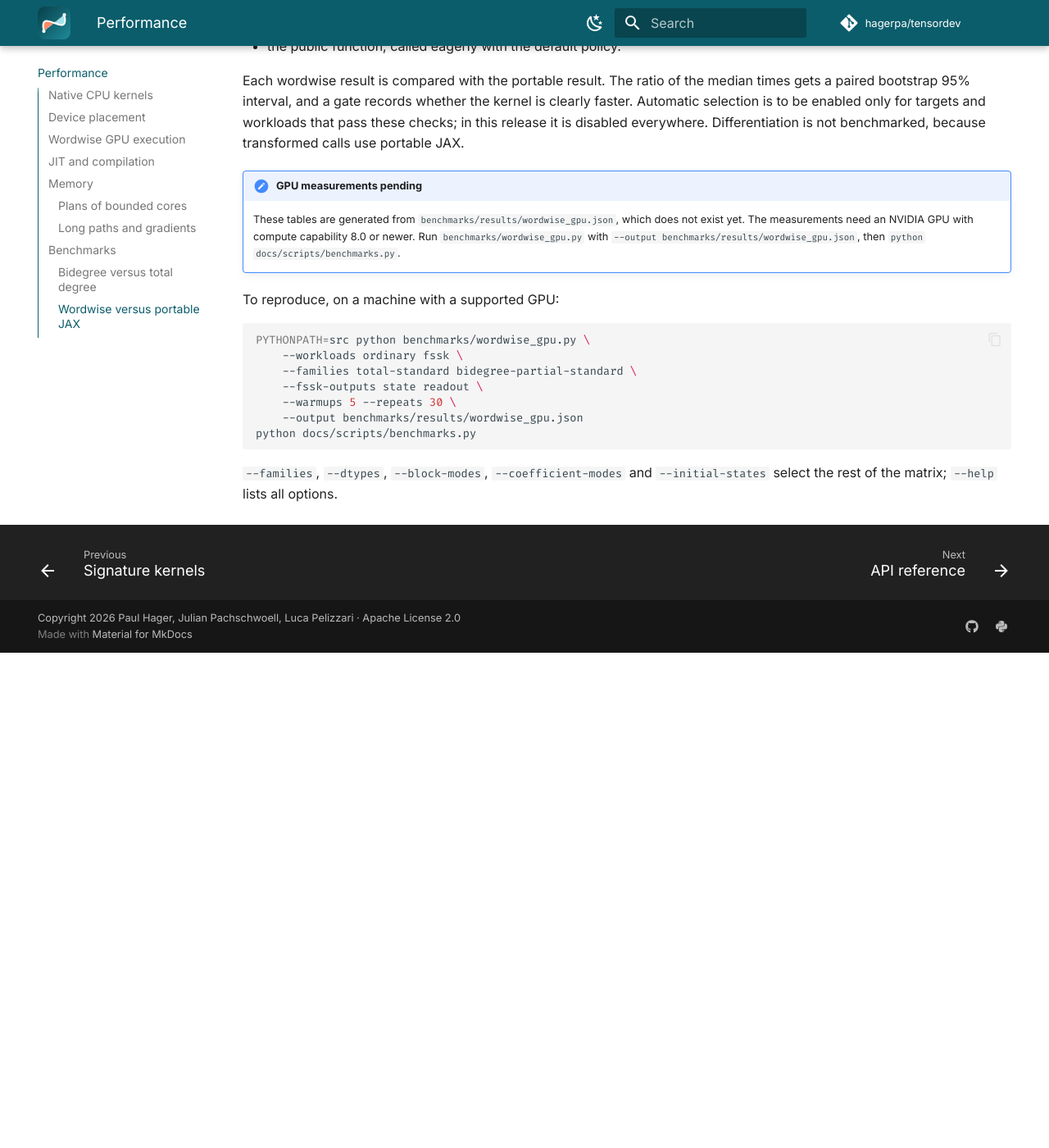
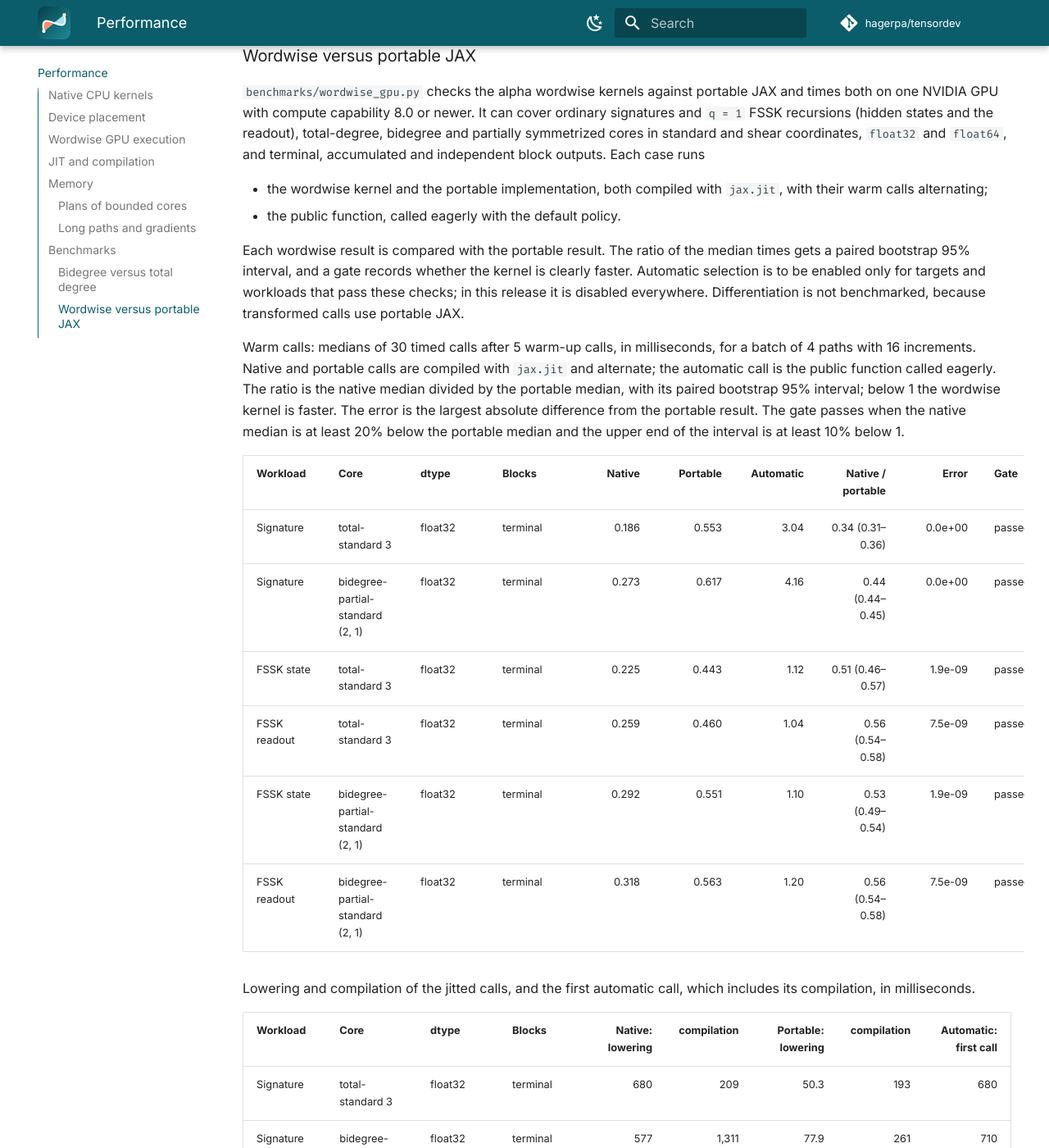
Before and after one commit to hagerpa/tensordev, an MkDocs documentation site: the page built from docs/performance.md, in a window 1280 px wide and 1400 px high, scrolled down 8047 px. Shown: the whole window at 82% size. Built offline with MkDocs 1.6.1 and Material for MkDocs 9.7.7, drawn with Linux system fonts in a browser that asks for light colours; plug-ins that fetch from the network failed and are left out; comment, search, counter and statistics services are not loaded; before the commit the page ends 8843 px from its top, so only the background shows below that; some of the changed text lies outside the part shown.

Commit message:
Release 0.1.1
Bump the version, close the 0.1.1 changelog section, and update the
README and docs: reverse-mode gradients with respect to the state-space
operator work since #2, the wordwise test suite passes on an NVIDIA A40,
the docs explain the TF32 default, and the wordwise GPU table is
regenerated.

````diff
--- a/README.md
+++ b/README.md
@@ -14,7 +14,7 @@ Volterra signatures, and free and higher-order signature kernels.
 JAX is the supported backend. PyTorch, TensorFlow, and Numba backends are not
 available.
 
-With the default execution policy, the JAX components are differentiable — from elementary tensor operations and path signatures through to signature-kernel evaluations — with respect to the paths, the kernel matrices, and the Volterra kernel parameters `beta`, `scale`, and `rate`. Gradients with respect to the state-space operator Λ currently need forward mode ([#5](https://github.com/hagerpa/tensordev/issues/5)).
+With the default execution policy, the JAX components are differentiable — from elementary tensor operations and path signatures through to signature-kernel evaluations — with respect to the paths, the kernel matrices, the state-space operator Λ, and the Volterra kernel parameters `beta`, `scale`, and `rate`.
 
 <!-- --8<-- [start:install] -->
 ## Requirements
@@ -269,7 +269,7 @@ np.testing.assert_allclose(
 Wordwise execution (`execution="wordwise"`) parallelizes over words and paths
 for ordinary signatures and `q=1` FSSK signatures, across all supported core
 types. This alpha option requires eager float32/float64 calls on one NVIDIA
-GPU (compute capability 8.0+); it is not yet validated on GPU. Defaults are
+GPU (compute capability 8.0+); its test suite passes on an NVIDIA A40. Defaults are
 unchanged, and unsupported requests raise; see the function docstrings for
 restrictions.
 <!-- --8<-- [end:wordwise] -->
--- a/docs/generated/wordwise_gpu.md
+++ b/docs/generated/wordwise_gpu.md
@@ -1,7 +1,25 @@
 <!-- Generated by docs/scripts/benchmarks.py; do not edit. -->
-!!! note "GPU measurements pending"
+Warm calls: medians of 30 timed calls after 5 warm-up calls, in milliseconds, for a batch of 4 paths with 16 increments. Native and portable calls are compiled with `jax.jit` and alternate; the automatic call is the public function called eagerly. The ratio is the native median divided by the portable median, with its paired bootstrap 95% interval; below 1 the wordwise kernel is faster. The error is the largest absolute difference from the portable result. The gate passes when the native median is at least 20% below the portable median and the upper end of the interval is at least 10% below 1.
 
-    These tables are generated from `benchmarks/results/wordwise_gpu.json`, which does not exist
-    yet. The measurements need an NVIDIA GPU with compute capability 8.0 or newer. Run
-    `benchmarks/wordwise_gpu.py` with `--output benchmarks/results/wordwise_gpu.json`, then
-    `python docs/scripts/benchmarks.py`.
+| Workload | Core | dtype | Blocks | Native | Portable | Automatic | Native / portable | Error | Gate |
+|---|---|---|---|--:|--:|--:|--:|--:|---|
+| Signature | total-standard 3 | float32 | terminal | 0.186 | 0.553 | 3.04 | 0.34 (0.31–0.36) | 0.0e+00 | passed |
+| Signature | bidegree-partial-standard (2, 1) | float32 | terminal | 0.273 | 0.617 | 4.16 | 0.44 (0.44–0.45) | 0.0e+00 | passed |
+| FSSK state | total-standard 3 | float32 | terminal | 0.225 | 0.443 | 1.12 | 0.51 (0.46–0.57) | 1.9e-09 | passed |
+| FSSK readout | total-standard 3 | float32 | terminal | 0.259 | 0.460 | 1.04 | 0.56 (0.54–0.58) | 7.5e-09 | passed |
+| FSSK state | bidegree-partial-standard (2, 1) | float32 | terminal | 0.292 | 0.551 | 1.10 | 0.53 (0.49–0.54) | 1.9e-09 | passed |
+| FSSK readout | bidegree-partial-standard (2, 1) | float32 | terminal | 0.318 | 0.563 | 1.20 | 0.56 (0.54–0.58) | 7.5e-09 | passed |
+
+Lowering and compilation of the jitted calls, and the first automatic call, which includes its compilation, in milliseconds.
+
+| Workload | Core | dtype | Blocks | Native: lowering | compilation | Portable: lowering | compilation | Automatic: first call |
+|---|---|---|---|--:|--:|--:|--:|--:|
+| Signature | total-standard 3 | float32 | terminal | 680 | 209 | 50.3 | 193 | 680 |
+| Signature | bidegree-partial-standard (2, 1) | float32 | terminal | 577 | 1,311 | 77.9 | 261 | 710 |
+| FSSK state | total-standard 3 | float32 | terminal | 362 | 643 | 308 | 412 | 603 |
+| FSSK readout | total-standard 3 | float32 | terminal | 499 | 1,392 | 325 | 980 | 1,815 |
+| FSSK state | bidegree-partial-standard (2, 1) | float32 | terminal | 900 | 2,659 | 261 | 709 | 1,151 |
+| FSSK readout | bidegree-partial-standard (2, 1) | float32 | terminal | 1,044 | 2,848 | 592 | 1,330 | 2,097 |
+
+Device: NVIDIA A40 (compute capability 8.6, PJRT C API
+cuda 12090); host Linux-3.10.0-1160.el7.x86_64-x86_64-with-glibc2.36; Python 3.12.12, tensordev source checkout, JAX 0.10.0, jaxlib 0.10.0, NumPy 2.5.4; recorded 2026-11-15.
--- a/docs/index.md
+++ b/docs/index.md
@@ -67,8 +67,8 @@ hide:
     ---
 
     Linux (x86_64, aarch64) and macOS Apple Silicon wheels include native CPU kernels for
-    eligible partially symmetrized signatures. Wordwise execution on NVIDIA GPUs is alpha and not
-    yet validated on GPU.
+    eligible partially symmetrized signatures. Wordwise execution on NVIDIA GPUs is alpha; its test
+    suite passes on an NVIDIA A40.
 
 </div>
 
--- a/docs/performance.md
+++ b/docs/performance.md
@@ -80,14 +80,25 @@ On a GPU, the default `execution="auto"` runs the portable JAX implementation; t
 kernels of the next section are opt-in. `jax.devices()` lists the devices that JAX sees, and
 `JAX_PLATFORMS=cpu` keeps a process on the CPU.
 
+On NVIDIA GPUs of the Ampere generation and newer, XLA runs `float32` matrix products in TF32
+by default, which keeps about three significant digits. tensordev requests full `float32`
+precision for its own matrix products, so its results do not depend on this setting. Your own
+JAX code around tensordev still follows it; to change it for the whole process:
+
+```python
+import jax
+
+jax.config.update("jax_default_matmul_precision", "highest")
+```
+
 ## Wordwise GPU execution
 
 --8<-- "README.md:wordwise"
 
 !!! warning "Alpha"
 
-    Wordwise execution is alpha and not yet validated on GPU. Check its results against
-    `execution="jax"` before you rely on them.
+    Wordwise execution is alpha. Its test suite passes on an NVIDIA A40, but it has seen
+    little use; check its results against `execution="jax"` before you rely on them.
 
 The `execution` argument is accepted by [`path_signature`][tensordev.path_signature], calls of a
 [`Signature`][tensordev.Signature], [`fssk_vsig`][tensordev.fssk_vsig],
--- a/pyproject.toml
+++ b/pyproject.toml
@@ -4,7 +4,7 @@ build-backend = "scikit_build_core.build"
 
 [project]
 name = "tensordev"
-version = "0.1.0"
+version = "0.1.1"
 description = "JAX-based tensor algebra for signatures, Volterra signatures, free developments, and signature kernels."
 readme = "README.md"
 requires-python = ">=3.11"
````
Also changed, not shown: CHANGELOG.md (+11 -1 lines), docs/kernels.md (+3 -6 lines), docs/state-space.md (+3 -5 lines).
